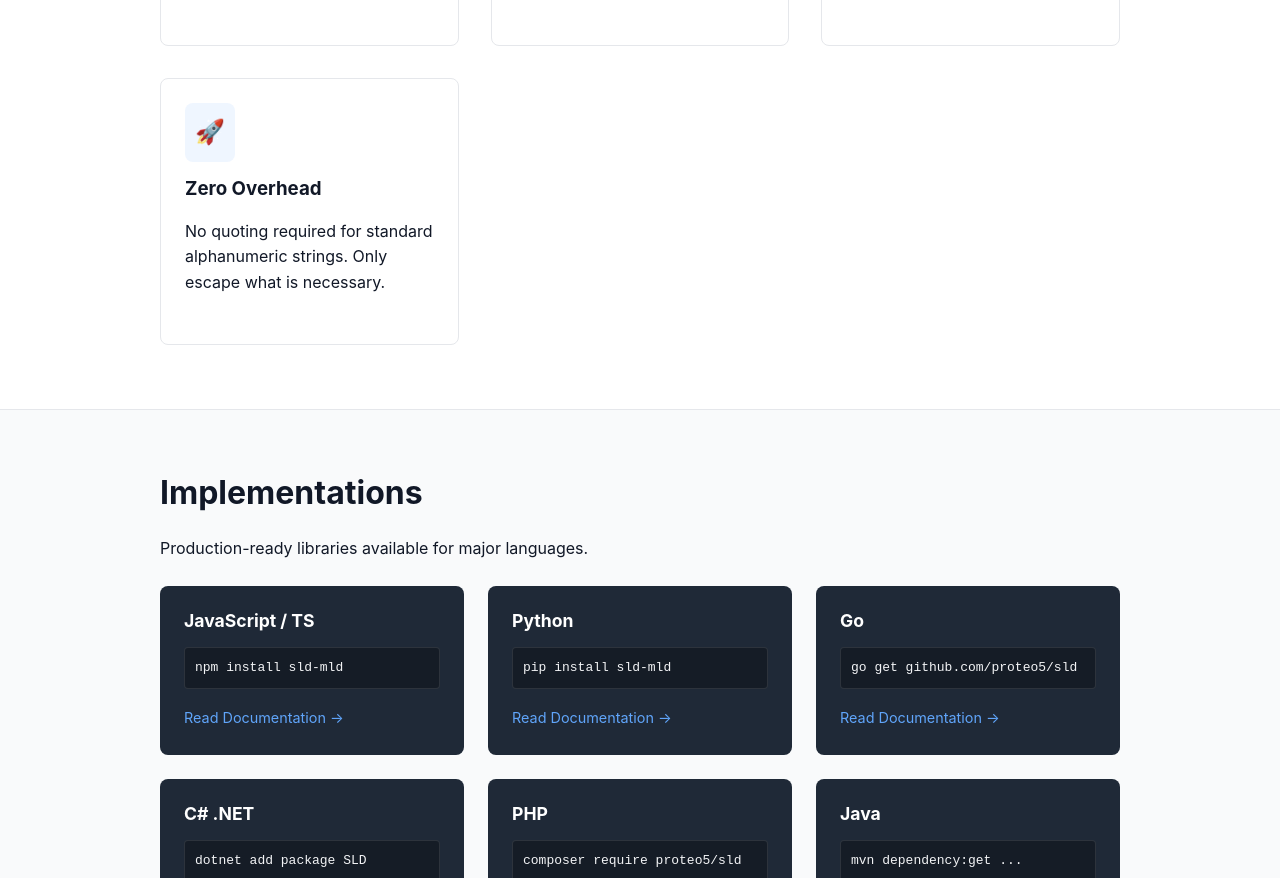
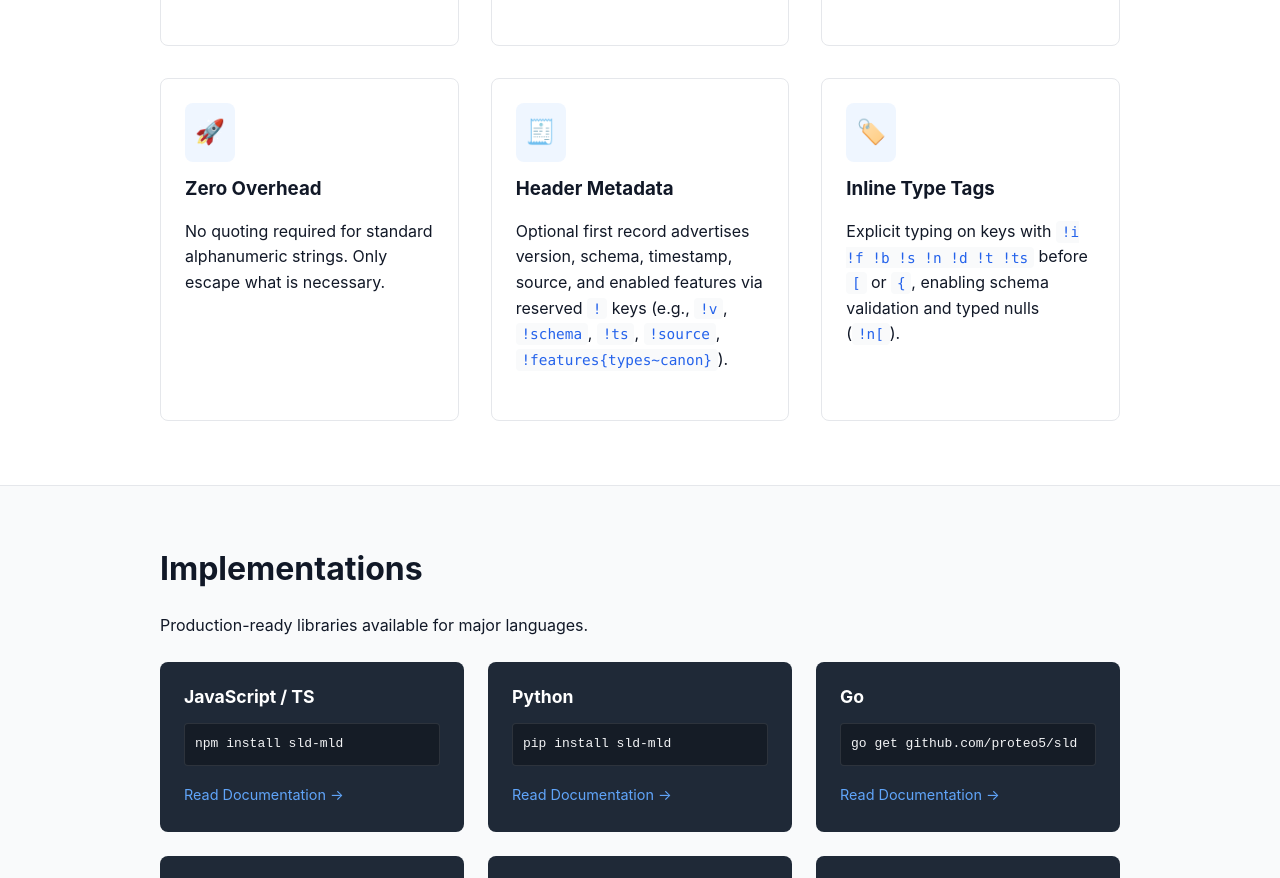
Before and after one commit to proteo5/sld, a plain HTML site: page docs/index.html in a window 1280 px wide. Shown: the part 2646-3524 px from the top of the page. Drawn offline with Linux system fonts and the light colour scheme.

Commit message:
docs(site): add Header Metadata and Inline Types to Key Features

```diff
--- a/docs/index.html
+++ b/docs/index.html
@@ -537,6 +537,16 @@
                     <h3>Zero Overhead</h3>
                     <p>No quoting required for standard alphanumeric strings. Only escape what is necessary.</p>
                 </div>
+                <div class="feature-card">
+                    <div class="feature-icon">🧾</div>
+                    <h3>Header Metadata</h3>
+                    <p>Optional first record advertises version, schema, timestamp, source, and enabled features via reserved <code>!</code> keys (e.g., <code>!v</code>, <code>!schema</code>, <code>!ts</code>, <code>!source</code>, <code>!features{types~canon}</code>).</p>
+                </div>
+                <div class="feature-card">
+                    <div class="feature-icon">🏷️</div>
+                    <h3>Inline Type Tags</h3>
+                    <p>Explicit typing on keys with <code>!i !f !b !s !n !d !t !ts</code> before <code>[</code> or <code>{</code>, enabling schema validation and typed nulls (<code>!n[</code>).</p>
+                </div>
             </div>
         </div>
     </section>
```
